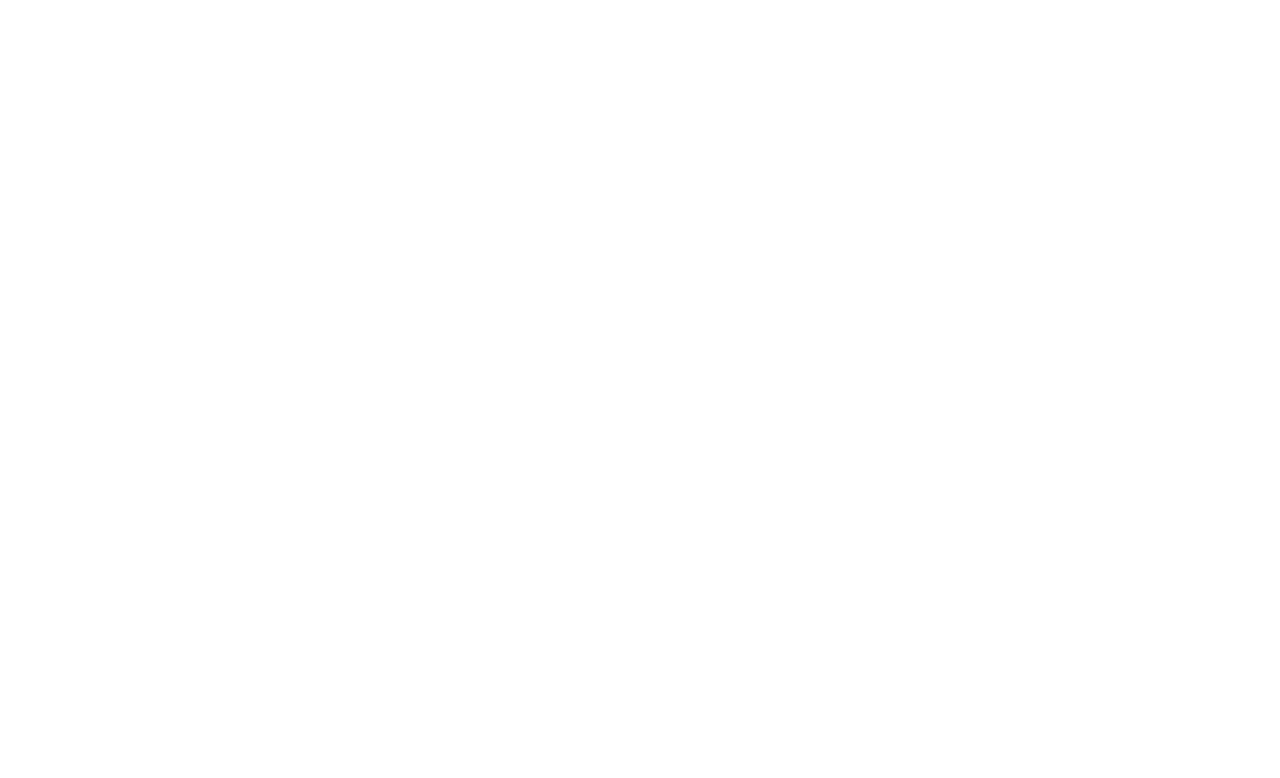
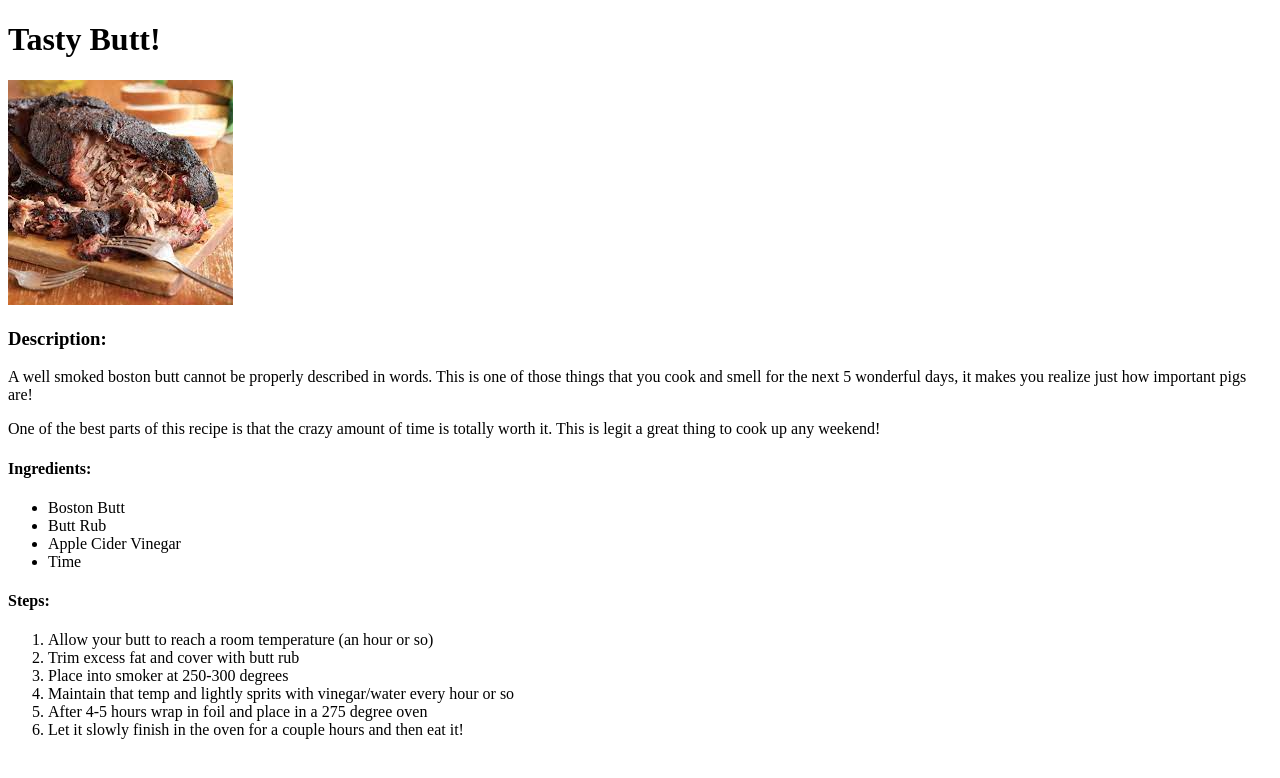
Before and after one commit to ITGuyLevi/odin-recipes, a plain HTML site: page recipes/boston-butt.html in a window 1280 px wide. Drawn offline with Linux system fonts and the light colour scheme.

Commit message:
Add final recipe and link to index
Final recipe for site has been added and a link from index has been
established

```diff
--- a/recipes/boston-butt.html
+++ b/recipes/boston-butt.html
@@ -0,0 +1,37 @@
+<!DOCTYPE html>
+<html lang="en">
+    <head>
+        <meta charset="UTF-8">
+        <title>Boston Butt!</title>
+    </head>
+    <body>
+        <h1>Tasty Butt!</h1>
+        <img src="../images/butt.jpeg" alt="Tasty butt">
+        <p></p>
+        <h3>Description:</h3>
+        <p>A well smoked boston butt cannot be properly described in words.
+            This is one of those things that you cook and smell for the next 5
+             wonderful days, it makes you realize just how important pigs are!
+        </p>
+        <p>One of the best parts of this recipe is that the crazy amount of time is
+            totally worth it.  This is legit a great thing to cook up any weekend!
+        </p>
+        <h4>Ingredients:</h3>
+        <ul>
+            <li>Boston Butt</li>
+            <li>Butt Rub</li>
+            <li>Apple Cider Vinegar</li>
+            <li>Time</li>
+        </ul>
+        <p></p>
+        <h4>Steps:</h3>
+        <ol>
+            <li>Allow your butt to reach a room temperature (an hour or so)</li>
+            <li>Trim excess fat and cover with butt rub</li>
+            <li>Place into smoker at 250-300 degrees</li>
+            <li>Maintain that temp and lightly sprits with vinegar/water every hour or so</li>
+            <li>After 4-5 hours wrap in foil and place in a 275 degree oven</li>
+            <li>Let it slowly finish in the oven for a couple hours and then eat it!</li>
+        </ol>
+    </body>
+</html>
```
Also changed, not shown: index.html (+2 -0 lines), images/butt.jpeg (added).
